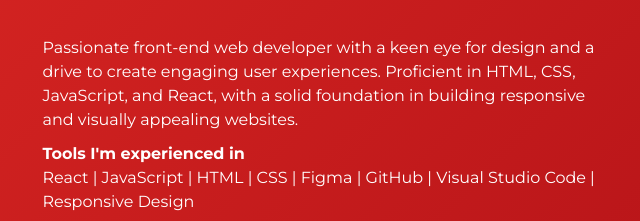
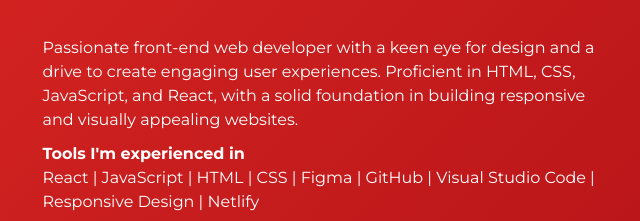
Before and after one commit to Cory117/portfolio, a website built with Parcel: page src/index.html in a window 1280 px wide. Shown: the part 941-1162 px from the top of the page, 605-1245 px from the left. Built offline with nearby package versions, Linux system fonts and the light colour scheme.

Commit message:
updated about info

```diff
--- a/src/index.html
+++ b/src/index.html
@@ -66,7 +66,7 @@
               <p class="about-wrapper__info-text">
                 <b>Tools I'm experienced in</b>
                 <br>
-                React | JavaScript | HTML | CSS | Figma | GitHub | Visual Studio Code | Responsive Design
+                React | JavaScript | HTML | CSS | Figma | GitHub | Visual Studio Code | Responsive Design | Netlify
               </p>
               <p class="about-wrapper__info-text">
                 <b>Tools I've had exposure to</b>
```
